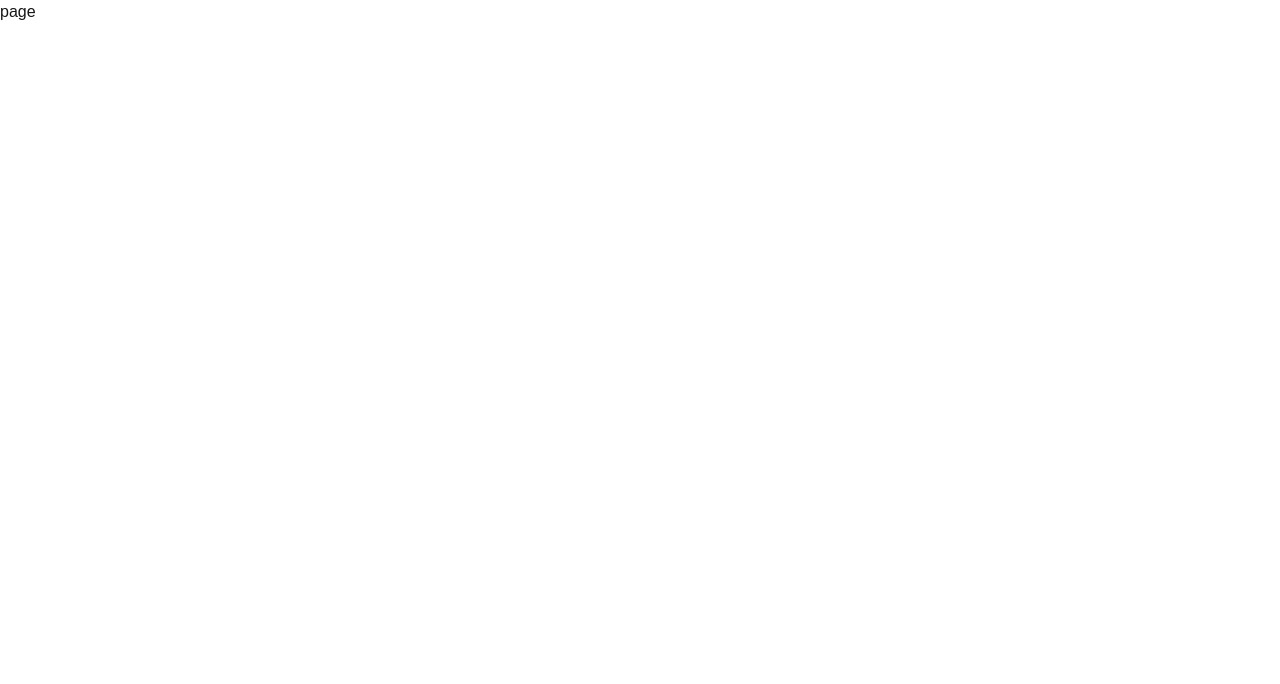
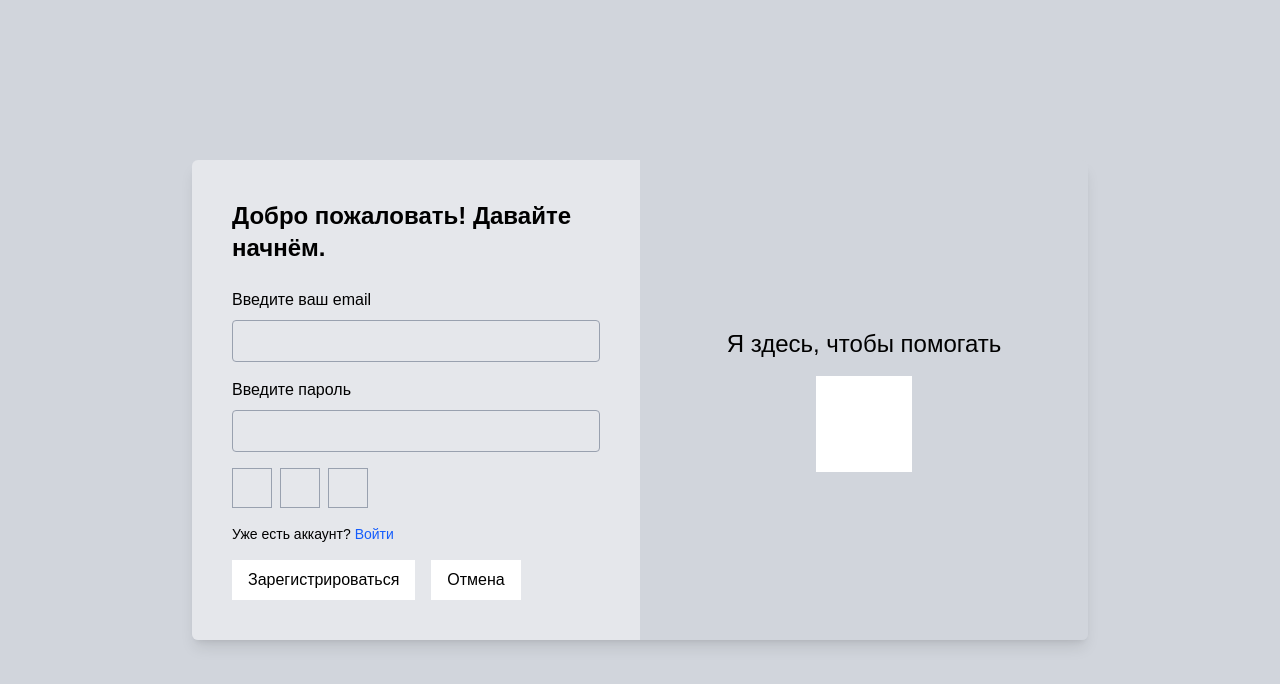
Before and after one commit to nuralliv/CareFlow, a Next.js app: page /pages/login in a window 1280 px wide. Shown: the top 684 px of the page. Built offline with nearby package versions, Linux system fonts and the light colour scheme.

Commit message:
hello world

```diff
--- a/src/app/page.js
+++ b/src/app/page.js
@@ -17,6 +17,7 @@ export default function Home() {
         </div>
         <div className="flex gap-4 items-center">
           <span>KZ</span>
+
           <span className="font-semibold">Nurzhan Sagyndy</span>
         </div>
       </header>
--- a/src/app/pages/login/page.jsx
+++ b/src/app/pages/login/page.jsx
@@ -1,9 +1,54 @@
-import React from 'react'
+"use client";
 
-function page() {
+import { useState } from "react";
+import Link from "next/link";
+
+export default function AuthForm() {
+  const [email, setEmail] = useState("");
+  const [password, setPassword] = useState("");
+
   return (
-    <div>page</div>
-  )
+    <div className="flex min-h-screen items-center justify-center bg-gray-300">
+      <div className="w-4/5 max-w-4xl flex shadow-lg rounded-md overflow-hidden">
+        <div className="w-1/2 bg-gray-200 p-10">
+          <h2 className="text-2xl font-bold mb-6 text-black">Добро пожаловать! Давайте начнём.</h2>
+          <label className="block mb-2 text-black">Введите ваш email</label>
+          <input
+            className="w-full p-2 mb-4 border border-gray-400 rounded"
+            type="email"
+            value={email}
+            onChange={(e) => setEmail(e.target.value)}
+          />
+
+          <label className="block mb-2 text-black">Введите пароль</label>
+          <input
+            className="w-full p-2 mb-4 border border-gray-400 rounded"
+            type="password"
+            value={password}
+            onChange={(e) => setPassword(e.target.value)}
+          />
+
+          <div className="flex gap-2 mb-4">
+            <input className="w-10 h-10 text-center border border-gray-400" maxLength={1} />
+            <input className="w-10 h-10 text-center border border-gray-400" maxLength={1} />
+            <input className="w-10 h-10 text-center border border-gray-400" maxLength={1} />
+          </div>
+
+          <p className="text-sm mb-4 text-black">
+            Уже есть аккаунт? <Link href="/login" className="text-blue-600">Войти</Link>
+          </p>
+
+          <div className="flex gap-4">
+            <button className="text-black bg-white px-4 py-2">Зарегистрироваться</button>
+            <button className="text-black bg-white px-4 py-2">Отмена</button>
+          </div>
+        </div>
+
+        <div className="w-1/2 bg-gray-300 flex flex-col items-center justify-center">
+          <p className="text-black mb-4 text-2xl ">Я здесь, чтобы помогать</p>
+          <div className="w-24 h-24 bg-white"></div>
+        </div>
+      </div>
+    </div>
+  );
 }
-
-export default page
```
